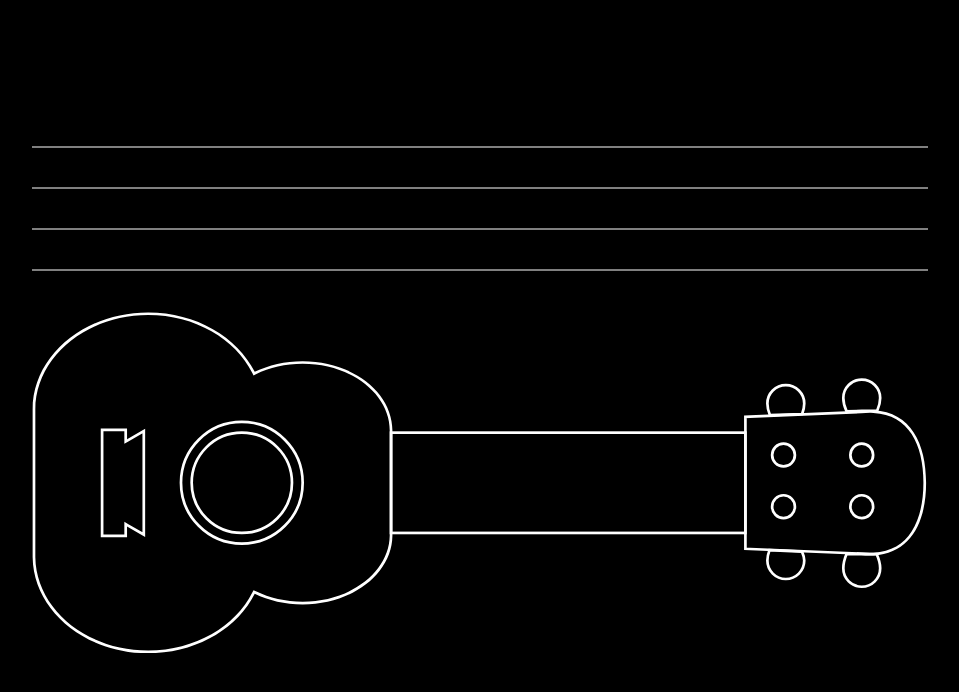
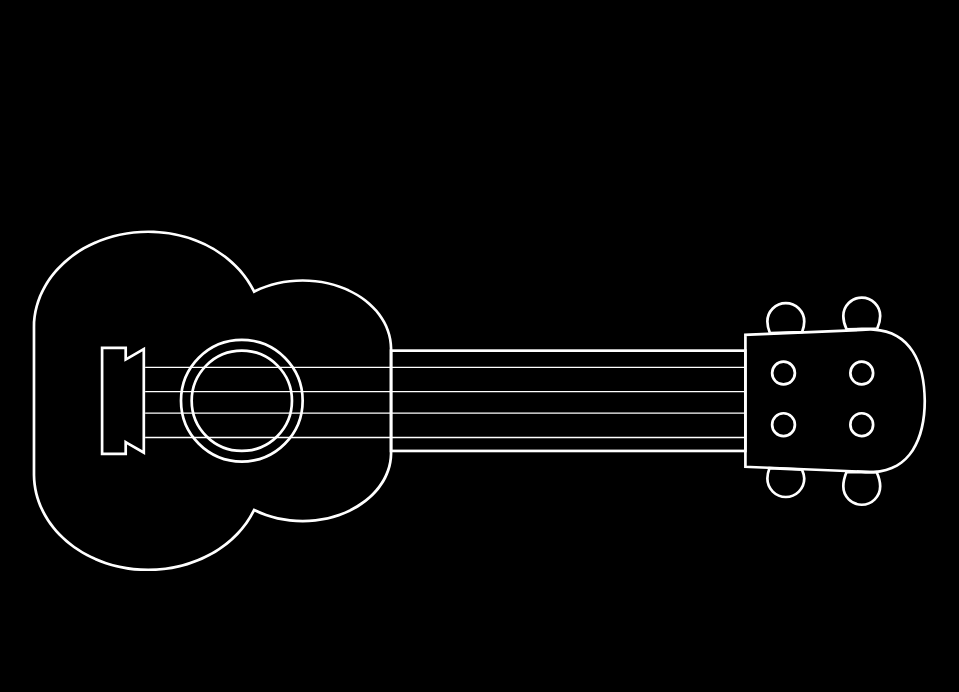
Before and after one commit to BeatrizFeliciano/interactive-guitar, a Next.js app: page / in a window 1280 px wide. Shown: the top 692 px of the page, without its empty margins (160-1119 px from the left). Built offline with nearby package versions, Linux system fonts and the light colour scheme.

Commit message:
added strings to ukulele

```diff
--- a/src/app/page.js
+++ b/src/app/page.js
@@ -7,10 +7,7 @@ export default function Home() {
   return (
     <div className={styles.container}>
         <div className={styles.body}>
-            <Line />
-            <Line />
-            <Line />
-            <Line />
+            {/* <Line /> */}
             <Ukulele width="100%"/>
         </div>
     </div>
--- a/src/app/page.module.css
+++ b/src/app/page.module.css
@@ -59,8 +59,8 @@
 
 .line{
   height: 1px;
+  width: 100%;
   margin-bottom: 40px;
-  width: 100%;
   position: relative;
 }
 
@@ -68,7 +68,7 @@
   width: 100%;
   height: 500px;
   position: absolute;
-  top: -250px;
+  top: -300px;
 }
 
 .line svg path{
@@ -87,5 +87,5 @@
 
 .line .box:hover{
   height: 100px;
-  top: -250px;
+  top: -300px;
 }
--- a/src/components/Line.jsx
+++ b/src/components/Line.jsx
@@ -2,7 +2,7 @@
 import styles from '../app/page.module.css'
 import { useRef, useEffect } from 'react';
 
-export default function Line() {
+export default function Line({ yShift, stringWidth }) {
 
   const path = useRef(null);
   let progress = 0;
@@ -17,7 +17,7 @@ export default function Line() {
 
   const setPath = (progress) => {
     const width = window.innerWidth * 0.7;
-    path.current.setAttributeNS(null, "d", `M0 ${250} Q${width * x} ${250 + progress}, ${width} ${250}`)
+    path.current.setAttributeNS(null, "d", `M41.9196 ${250 + 50} Q${(stringWidth ?? width) * x} ${250 + 50 + progress}, ${stringWidth ?? width} ${250 + 50}`)
 
   }
 
@@ -63,7 +63,7 @@ export default function Line() {
   }
 
   return (
-    <foreignObject className={styles.line}>
+    <foreignObject className={styles.line} y={yShift}>
         <div
             onMouseEnter={() => {manageMouseEnter()}}
             onMouseMove={(e) => {manageMouseMove(e)}}
--- a/src/components/Ukulele.jsx
+++ b/src/components/Ukulele.jsx
@@ -29,10 +29,10 @@ export default function Ukulele({ width }) {
         <circle cx="278.468" cy="72.5" r="4.21875" stroke="white"/>
         <circle cx="307.455" cy="53.3864" r="4.21875" stroke="white"/>
         <circle cx="307.455" cy="72.5" r="4.21875" stroke="white"/>
-        {/* <line x1="41.9196" y1="51.0275" x2="263.847" y2="51.0275" stroke="white"/>
-        <line x1="41.9196" y1="59.5912" x2="263.847" y2="59.5913" stroke="white"/>
-        <line x1="41.9196" y1="68.155" x2="263.847" y2="68.155" stroke="white"/>
-        <line x1="41.9196" y1="76.7187" x2="263.847" y2="76.7187" stroke="white"/> */}
+        <Line yShift={51.0275} stringWidth={263.847} />
+        <Line yShift={59.5912} stringWidth={263.847} />
+        <Line yShift={68.155} stringWidth={263.847} />
+        <Line yShift={76.7187} stringWidth={263.847} />
     </svg>
 
   );
```
